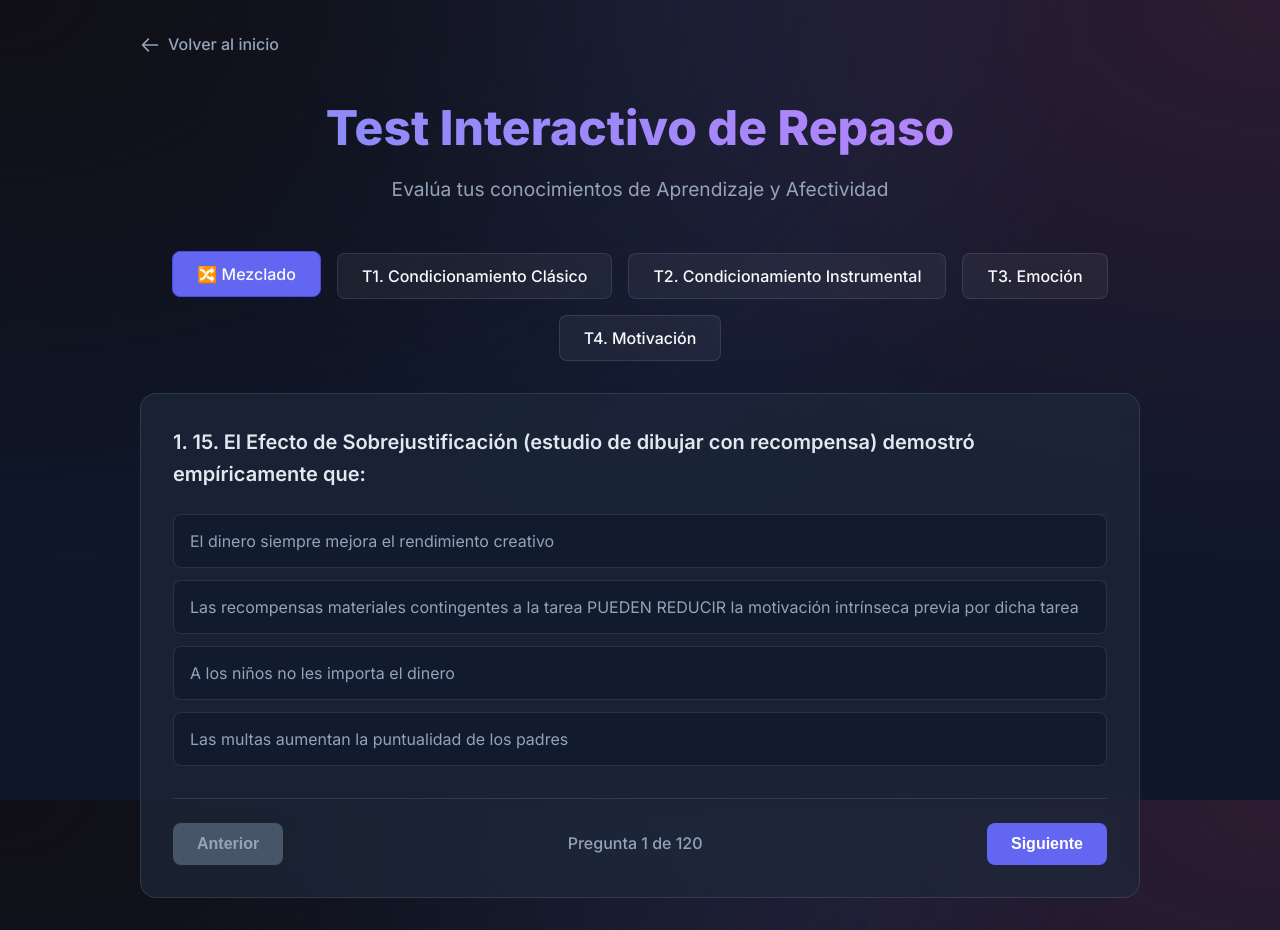
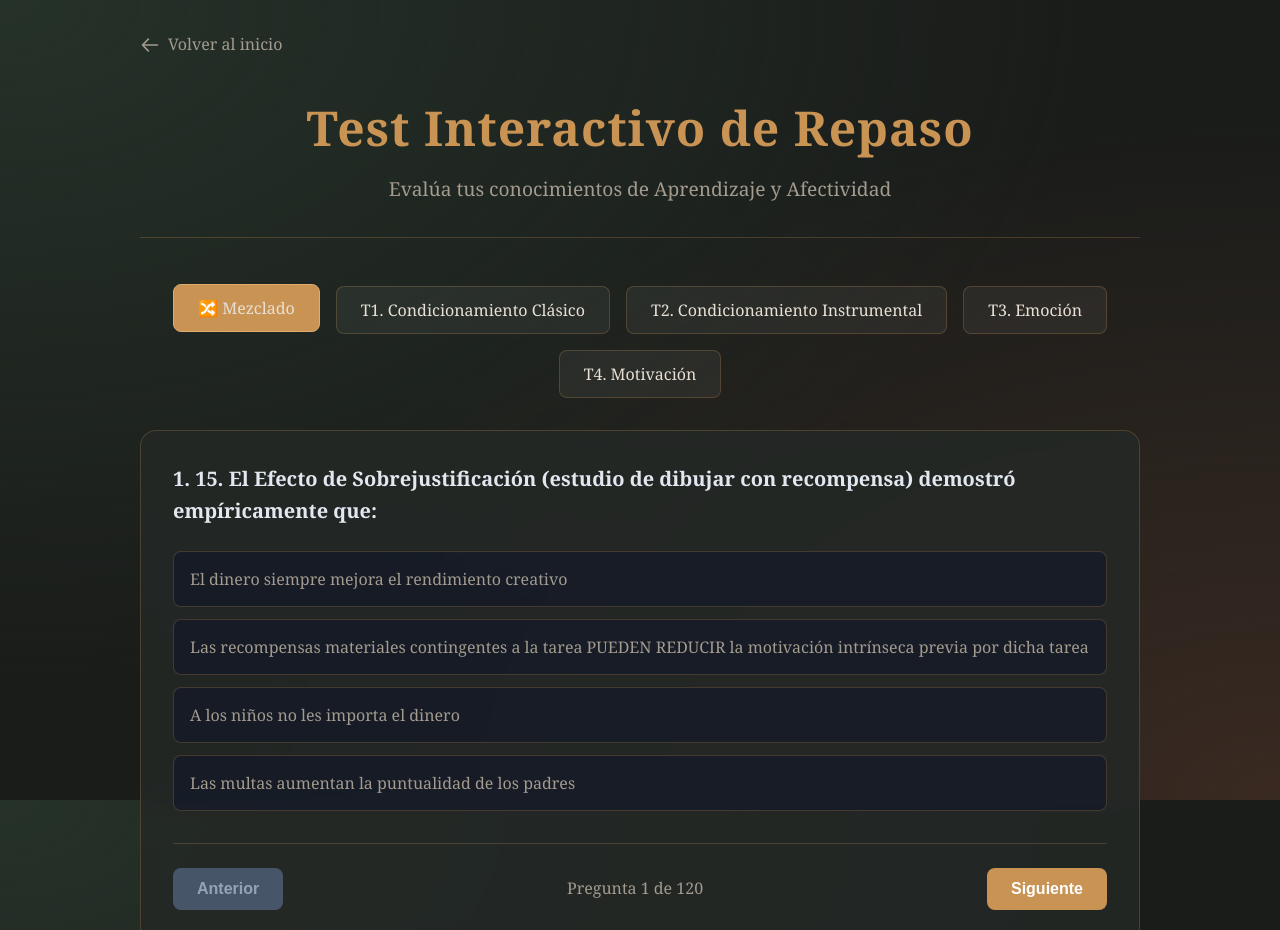
Before and after one commit to aress092/Psicologia, a website: page CME/test_interactivo.html in a window 1280 px wide. Shown: the top 930 px of the page. Drawn offline with Linux system fonts and the light colour scheme.

Commit message:
style: change CSS theme to a classic dark academia psychology vibe

```diff
--- a/src/style.css
+++ b/src/style.css
@@ -1,11 +1,11 @@
 :root {
-  --primary-color: #6366f1;
-  --primary-hover: #4f46e5;
-  --bg-color: #0f172a;
-  --text-color: #f8fafc;
-  --text-muted: #94a3b8;
-  --card-bg: rgba(30, 41, 59, 0.7);
-  --card-border: rgba(255, 255, 255, 0.1);
+  --primary-color: #c99354; /* Antique gold */
+  --primary-hover: #e0ab6c;
+  --bg-color: #1a1c1a; /* Deep charcoal/green */
+  --text-color: #e8e0d5; /* Old paper */
+  --text-muted: #a39b8e;
+  --card-bg: rgba(36, 41, 38, 0.85); /* Library wood/leather feel */
+  --card-border: rgba(201, 147, 84, 0.25);
 }
 
 * {
@@ -15,12 +15,11 @@
 }
 
 body {
-  font-family: 'Inter', -apple-system, BlinkMacSystemFont, 'Segoe UI', Roboto, Helvetica, Arial, sans-serif;
+  font-family: 'Lora', 'Merriweather', 'Georgia', serif;
   background-color: var(--bg-color);
   background-image:
-    radial-gradient(at 0% 0%, hsla(253,16%,7%,1) 0, transparent 50%),
-    radial-gradient(at 50% 0%, hsla(225,39%,30%,0.3) 0, transparent 50%),
-    radial-gradient(at 100% 0%, hsla(339,49%,30%,0.3) 0, transparent 50%);
+    radial-gradient(at 0% 0%, rgba(40, 55, 45, 0.8) 0, transparent 60%),
+    radial-gradient(at 100% 100%, rgba(65, 45, 35, 0.8) 0, transparent 60%);
   background-attachment: fixed;
   color: var(--text-color);
   line-height: 1.6;
@@ -36,15 +35,16 @@ body {
 header {
   margin-bottom: 3rem;
   text-align: center;
+  border-bottom: 1px solid var(--card-border);
+  padding-bottom: 2rem;
 }
 
 h1 {
   font-size: 3rem;
-  font-weight: 800;
+  font-weight: 700;
   margin-bottom: 0.5rem;
-  background: linear-gradient(to right, #818cf8, #c084fc);
-  -webkit-background-clip: text;
-  -webkit-text-fill-color: transparent;
+  color: var(--primary-color);
+  letter-spacing: 1px;
 }
 
 .subtitle {
```
